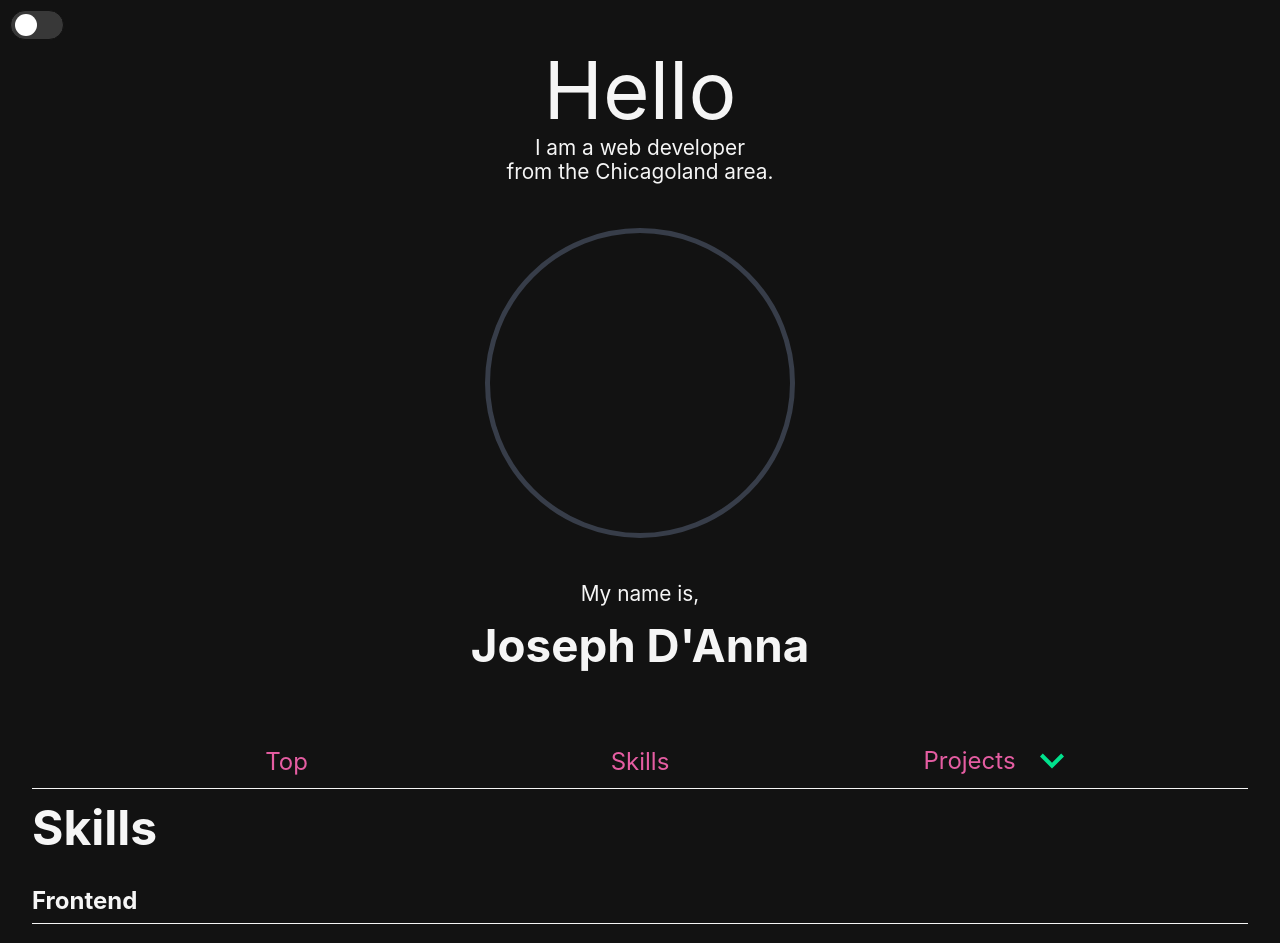
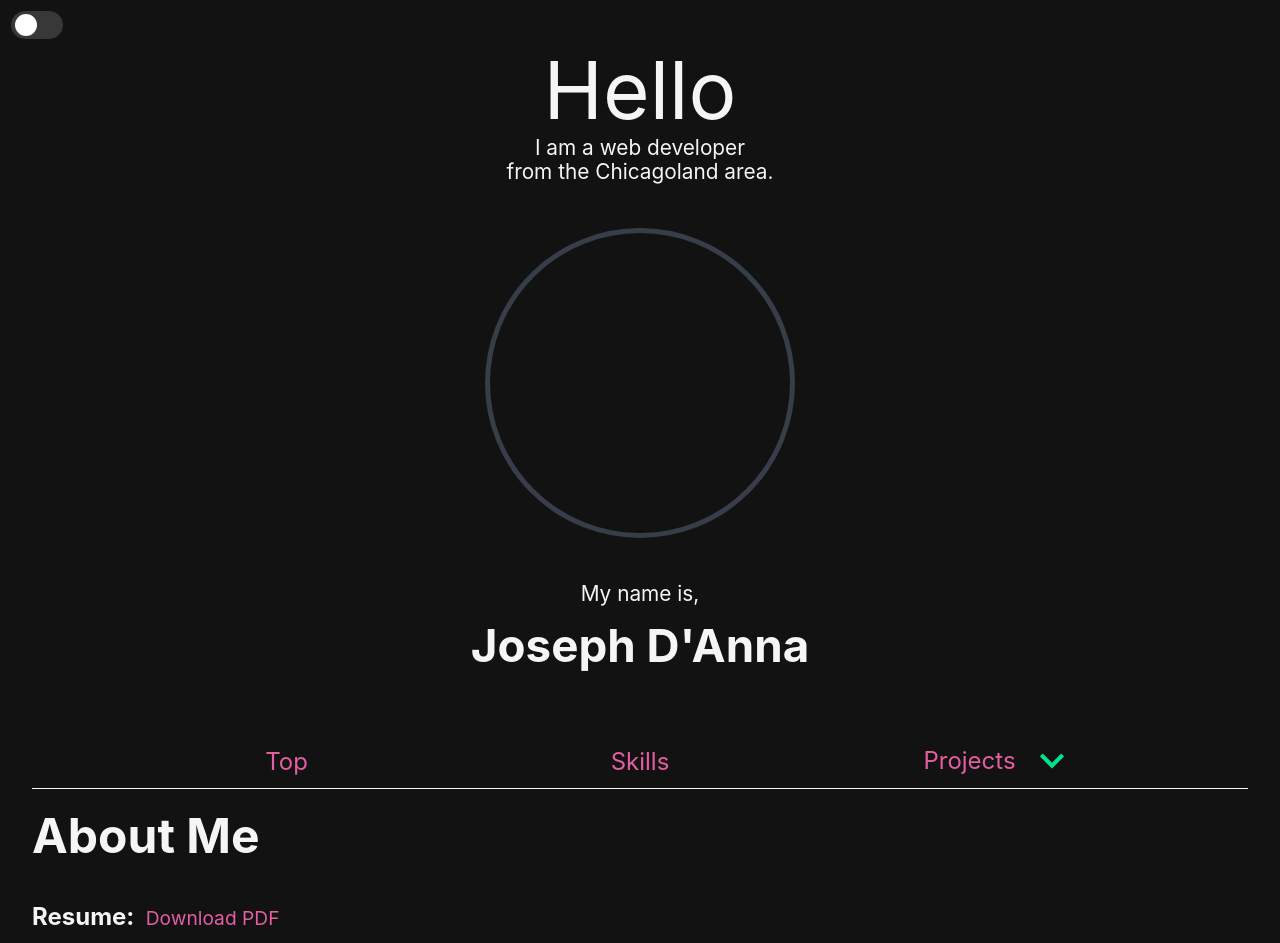
Before and after one commit to jodyanna/portfolio, a React (Create React App) app: page / in a window 1280 px wide. Shown: the top 943 px of the page. Built offline with nearby package versions, Linux system fonts and the light colour scheme.

Commit message:
moved nav anchors

```diff
--- a/src/App.js
+++ b/src/App.js
@@ -6,10 +6,10 @@ import Intro from './components/Intro';
 import Skills from "./components/Skills";
 import Projects from "./components/Projects";
 import Footer from "./components/Footer";
+import About from "./components/About";
 import Anchor from "./util";
 
 import "./styles/App.css";
-import resume from "./img/jpdanna-resume.pdf";
 
 const Container = styled.div`
   display: flex;
@@ -47,9 +47,8 @@ export default function App() {
         <Intro />
         <div id={"content"}>
           <Header hr={<HR theme={isLight} />}/>
-          <Anchor name={"skills"} />
+          <About />
           <Skills hr={<HR theme={isLight} />} />
-          <Anchor name={"projects"} />
           <Projects hr={<HR theme={isLight} />} />
         </div>
         <HR theme={isLight} />
--- a/src/components/About/index.js
+++ b/src/components/About/index.js
@@ -1,8 +1,10 @@
 import React from "react";
 import styled from "styled-components";
+import Resume from "../Resume";
+import Anchor from "../../util";
 
 
-const Container = styled.div`
+const Container = styled.section`
   display: flex;
   flex-direction: column;
 
@@ -19,7 +21,9 @@ export default function About() {
 
   return (
     <Container>
-
+      <Anchor name={"about"} />
+      <h2>About Me</h2>
+      <Resume />
     </Container>
   );
 }
--- a/src/components/Projects/index.js
+++ b/src/components/Projects/index.js
@@ -64,6 +64,7 @@ export default class Projects extends React.Component {
   render() {
     return (
       <section>
+        <Anchor name={"projects"} />
         <h2>Projects</h2>
         <Anchor name={this.projectOne.id} />
         <Project project={this.projectOne} hr={this.props.hr} />
--- a/src/components/Resume/index.js
+++ b/src/components/Resume/index.js
@@ -24,7 +24,7 @@ export default function Resume() {
   return (
     <Container>
       <h3>Resume: &nbsp;</h3>
-      <Link href={resume} target="_blank" rel="noopener noreferrer">Download</Link>
+      <Link href={resume} target="_blank" rel="noopener noreferrer">Download PDF</Link>
     </Container>
   );
 }
--- a/src/components/Skills/index.js
+++ b/src/components/Skills/index.js
@@ -13,6 +13,7 @@ import npmIcon from '../../img/icons/npm.png';
 import mysqlIcon from '../../img/icons/mysql.svg';
 
 import styles from "./Skills.module.css";
+import Anchor from "../../util";
 
 
 export default class Skills extends React.Component {
@@ -69,6 +70,7 @@ export default class Skills extends React.Component {
   render() {
     return (
       <section>
+        <Anchor name={"skills"} />
         <h2>Skills</h2>
         <article className={styles.article}>
           <h3>Frontend</h3>
```
